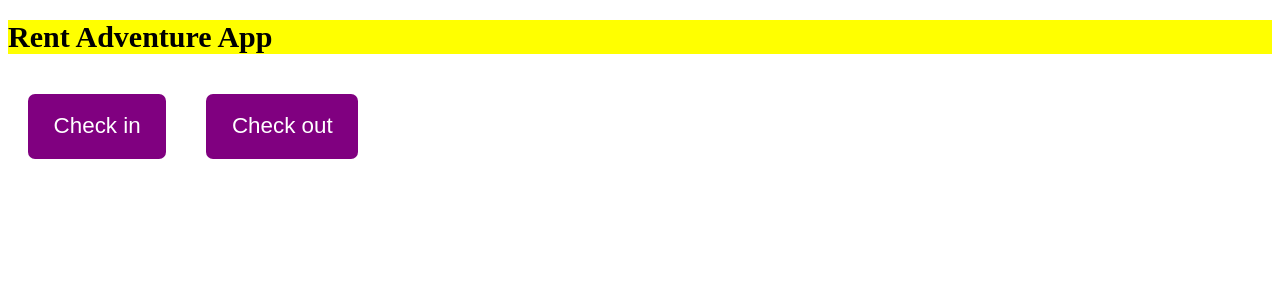
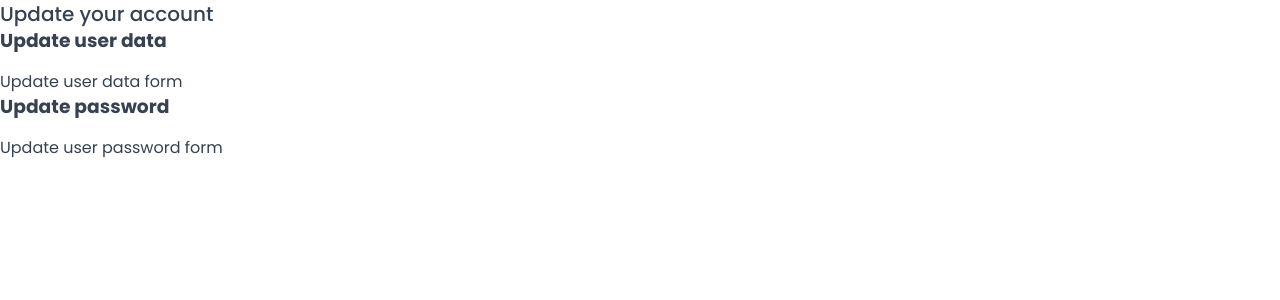
Before and after one commit to sinissto/rent-adventure-back-office, a React (Vite) app: page /account in a window 1280 px wide. Shown: the top 300 px of the page. Built offline with nearby package versions, Linux system fonts and the light colour scheme; a web font is replaced by a local one.

Commit message:
React Router installed, pages and routes have been created

```diff
--- a/package.json
+++ b/package.json
@@ -12,6 +12,7 @@
   "dependencies": {
     "react": "^18.3.1",
     "react-dom": "^18.3.1",
+    "react-router-dom": "^7.1.3",
     "styled-components": "^6.1.14"
   },
   "devDependencies": {
--- a/src/App.jsx
+++ b/src/App.jsx
@@ -1,32 +1,32 @@
-import styled from "styled-components";
-import log from "eslint-plugin-react/lib/util/log.js";
-
-const H1 = styled.h1`
-  font-size: 30px;
-  font-weight: 600;
-  background-color: yellow;
-`;
-
-const Button = styled.button`
-  font-size: 1.4rem;
-  padding: 1.2rem 1.6rem;
-  font-weight: 500;
-  border: none;
-  border-radius: 7px;
-  background-color: purple;
-  color: white;
-  cursor: pointer;
-
-  margin: 20px;
-`;
+import { BrowserRouter, Navigate, Route, Routes } from "react-router-dom";
+import Dashboard from "./pages/Dashboard.jsx";
+import Bookings from "./pages/Bookings.jsx";
+import Motorbikes from "./pages/Motorbikes.jsx";
+import Users from "./pages/Users.jsx";
+import Settings from "./pages/Settings.jsx";
+import Account from "./pages/Account.jsx";
+import Login from "./pages/Login.jsx";
+import PageNotFound from "./pages/PageNotFound.jsx";
+import GlobalStyles from "./styles/GlobalStyles.js";
 
 function App() {
   return (
-    <div>
-      <H1>Rent Adventure App</H1>
-      <Button onClick={() => console.log("Check in")}>Check in</Button>
-      <Button onClick={() => console.log("Check out")}>Check out</Button>
-    </div>
+    <>
+      <GlobalStyles />
+      <BrowserRouter>
+        <Routes>
+          <Route index element={<Navigate replace to={"dashboard"} />} />
+          <Route path={"dashboard"} element={<Dashboard />} />
+          <Route path={"bookings"} element={<Bookings />} />
+          <Route path={"motorbikes"} element={<Motorbikes />} />
+          <Route path={"users"} element={<Users />} />
+          <Route path={"settings"} element={<Settings />} />
+          <Route path={"account"} element={<Account />} />
+          <Route path={"login"} element={<Login />} />
+          <Route path={"*"} element={<PageNotFound />} />
+        </Routes>
+      </BrowserRouter>
+    </>
   );
 }
 
--- /dev/null
+++ b/src/hooks/useMoveBack.js
@@ -0,0 +1,6 @@
+import { useNavigate } from 'react-router-dom';
+
+export function useMoveBack() {
+  const navigate = useNavigate();
+  return () => navigate(-1);
+}
--- /dev/null
+++ b/src/pages/Account.jsx
@@ -0,0 +1,22 @@
+import Heading from "../ui/Heading";
+import Row from "../ui/Row";
+
+function Account() {
+  return (
+    <>
+      <Heading as={"h1"}>Update your account</Heading>
+
+      <Row>
+        <Heading as={"h3"}>Update user data</Heading>
+        <p>Update user data form</p>
+      </Row>
+
+      <Row>
+        <Heading as={"h3"}>Update password</Heading>
+        <p>Update user password form</p>
+      </Row>
+    </>
+  );
+}
+
+export default Account;
--- /dev/null
+++ b/src/pages/Bookings.jsx
@@ -0,0 +1,13 @@
+import Heading from "../ui/Heading";
+import Row from "../ui/Row";
+
+function Bookings() {
+  return (
+    <Row type={"horizontal"}>
+      <Heading as={"h1"}>All bookings</Heading>
+      <p>TEST</p>
+    </Row>
+  );
+}
+
+export default Bookings;
--- /dev/null
+++ b/src/pages/Dashboard.jsx
@@ -0,0 +1,13 @@
+import Heading from "../ui/Heading.jsx";
+import Row from "../ui/Row.jsx";
+
+function Dashboard() {
+  return (
+    <Row type={"horizontal"}>
+      <Heading as={"h1"}>Rent ADV Dashboard</Heading>
+      <p>TEST</p>
+    </Row>
+  );
+}
+
+export default Dashboard;
--- /dev/null
+++ b/src/pages/Login.jsx
@@ -0,0 +1,17 @@
+import styled from "styled-components";
+
+const LoginLayout = styled.main`
+  min-height: 100vh;
+  display: grid;
+  grid-template-columns: 48rem;
+  align-content: center;
+  justify-content: center;
+  gap: 3.2rem;
+  background-color: var(--color-grey-50);
+`;
+
+function Login() {
+  return <LoginLayout>Login</LoginLayout>;
+}
+
+export default Login;
--- /dev/null
+++ b/src/pages/Motorbikes.jsx
@@ -0,0 +1,13 @@
+import Heading from "../ui/Heading";
+import Row from "../ui/Row";
+
+function Motorbikes() {
+  return (
+    <Row type="horizontal">
+      <Heading as="h1">All motorbikes</Heading>
+      <p>TEST</p>
+    </Row>
+  );
+}
+
+export default Motorbikes;
--- /dev/null
+++ b/src/pages/PageNotFound.jsx
@@ -0,0 +1,48 @@
+import styled from "styled-components";
+
+import Heading from "../ui/Heading";
+import { useMoveBack } from "../hooks/useMoveBack.js";
+import Button from "../ui/Button.jsx";
+
+const StyledPageNotFound = styled.main`
+  height: 100vh;
+  background-color: var(--color-grey-50);
+  display: flex;
+  align-items: center;
+  justify-content: center;
+  padding: 4.8rem;
+`;
+
+const Box = styled.div`
+  /* box */
+  background-color: var(--color-grey-0);
+  border: 1px solid var(--color-grey-100);
+  border-radius: var(--border-radius-md);
+
+  padding: 4.8rem;
+  flex: 0 1 96rem;
+  text-align: center;
+
+  & h1 {
+    margin-bottom: 3.2rem;
+  }
+`;
+
+function PageNotFound() {
+  const moveBack = useMoveBack();
+
+  return (
+    <StyledPageNotFound>
+      <Box>
+        <Heading as={"h1"}>
+          The page you are looking for could not be found 😢
+        </Heading>
+        <Button variation={"secondary"} onClick={moveBack} size={"large"}>
+          &larr; Go back
+        </Button>
+      </Box>
+    </StyledPageNotFound>
+  );
+}
+
+export default PageNotFound;
--- /dev/null
+++ b/src/pages/Settings.jsx
@@ -0,0 +1,7 @@
+import Heading from "../ui/Heading";
+
+function Settings() {
+  return <Heading as={"h1"}>Update hotel settings</Heading>;
+}
+
+export default Settings;
--- /dev/null
+++ b/src/pages/Users.jsx
@@ -0,0 +1,7 @@
+import Heading from "../ui/Heading";
+
+function NewUsers() {
+  return <Heading as={"h1"}>Create a new user</Heading>;
+}
+
+export default NewUsers;
```
Also changed, not shown: 1 other file (tests, documents, lock files or other folders).
